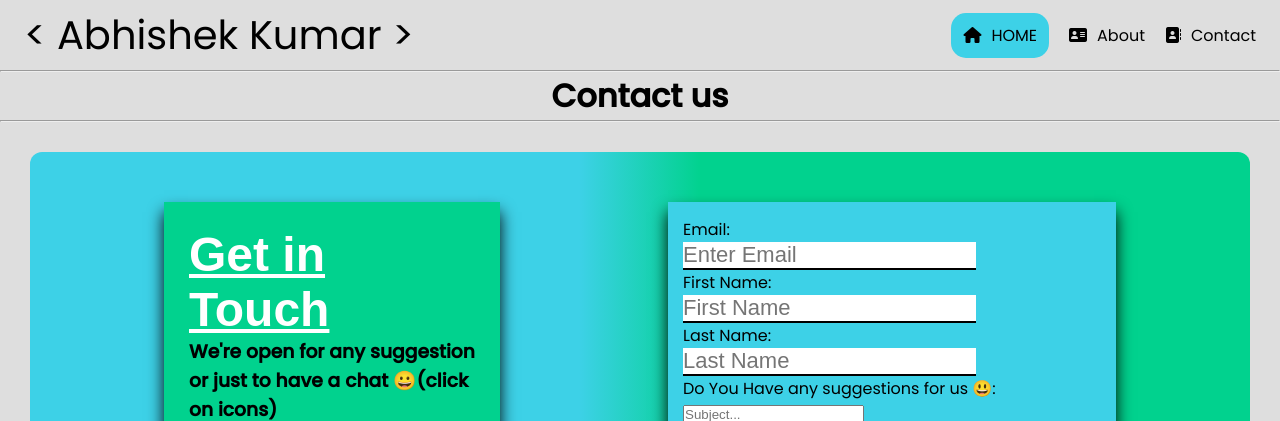
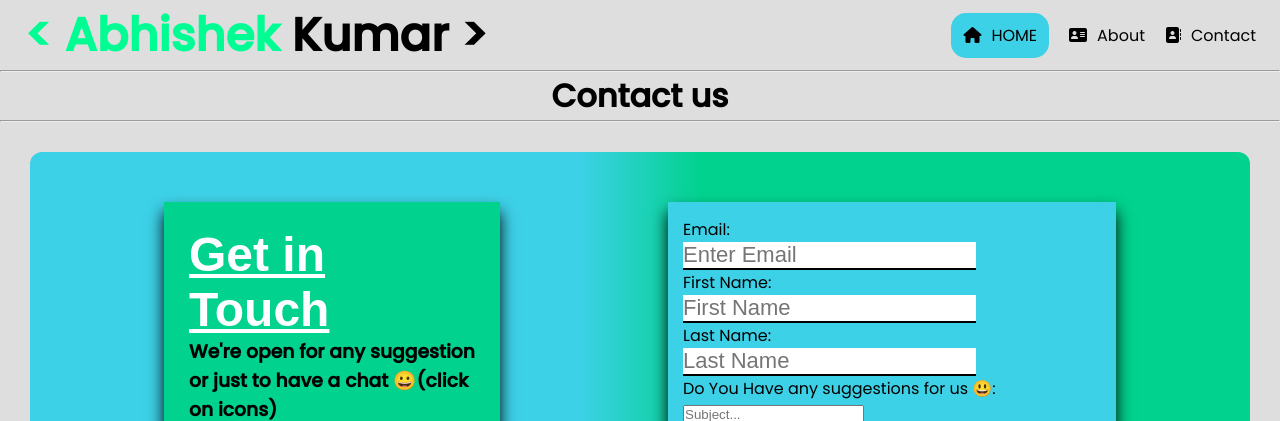
Before and after one commit to abhiraj-ku/Abhishek-portfolio, a plain HTML site: page contact-us.html in a window 1280 px wide. Shown: the top 421 px of the page. Drawn offline with Linux system fonts and the light colour scheme; a web font is replaced by a local one.

Commit message:
Update contact-us.css

```diff
--- a/contact-us.css
+++ b/contact-us.css
@@ -26,8 +26,13 @@ header {
 }
 /* title logo of the site */
 .nav-branding {
-    font-size: 2.5rem;
+    font-size: 2.9rem;
     color: var(--primary-color);
+    font-weight: 700;
+}
+span{
+    color:#00fd93;
+
 }
 /* navigation menu ul tag */
 .nav-menu {
```
